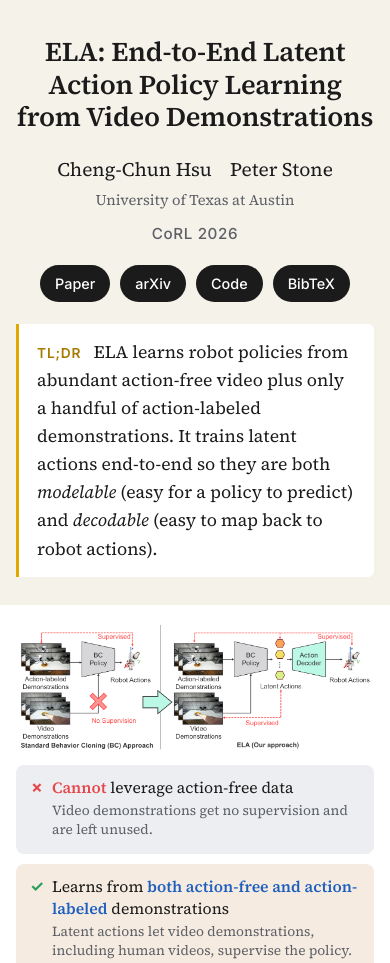
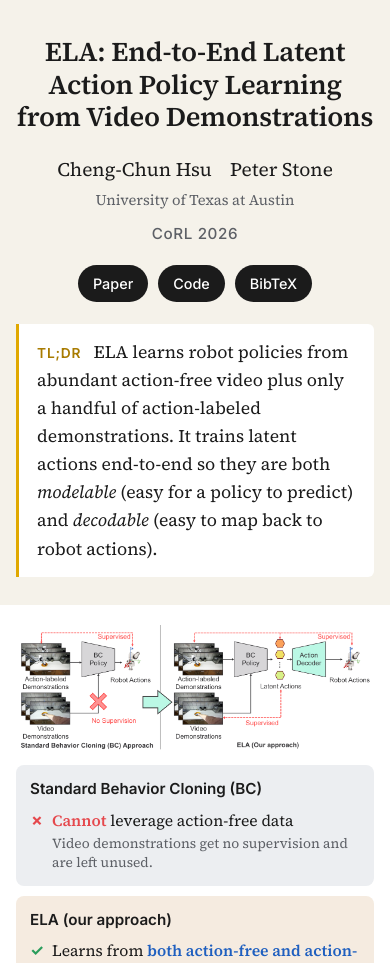
Before and after one commit to end2end-latent-action/end2end-latent-action.github.io, a plain HTML site: page index.html in a window 390 px wide. Shown: the top 963 px of the page. Drawn offline with Linux system fonts and the light colour scheme.

Commit message:
Link the paper PDF and title the teaser boxes on phones
- Paper button links to https://arxiv.org/pdf/2611.05571; arXiv button removed.
- On narrow screens the two Figure 1 boxes stack and no longer sit under
  their teaser halves, so show "Standard Behavior Cloning (BC)" and
  "ELA (our approach)" titles there (hidden on desktop).

Co-Authored-By: Claude Opus 5.5 <noreply@anthropic.com>

```diff
--- a/assets/css/style.css
+++ b/assets/css/style.css
@@ -105,6 +105,8 @@ main > .hero {
 .tc li.yes b { color: #1f5fbf; }
 .tc li.no b { color: #e5484d; }
 .tc li span { display: block; font-size: 0.86rem; color: var(--muted); margin-top: 2px; }
+/* Box titles: only on phones, where the boxes stack and no longer sit under their teaser halves */
+.tc-title { display: none; margin: 0 0 8px; font-family: var(--sans); font-weight: 700; font-size: 0.95rem; }
 
 /* ---------- Sections ---------- */
 section { padding-top: 40px; scroll-margin-top: 12px; }
@@ -180,6 +182,7 @@ footer { color: var(--muted); font-size: 0.82rem; text-align: center; padding: 4
   .links { margin: 18px auto 22px; }
   .btn { padding: 7px 15px; font-size: 0.9rem; }
   .teaser-compare { grid-template-columns: 1fr; }
+  .tc-title { display: block; }
   .defs div { flex-direction: column; gap: 0; }
   h2 { font-size: 1.5rem; }
   section { padding-top: 28px; }
--- a/index.html
+++ b/index.html
@@ -61,10 +61,9 @@
     </p>
     <p class="venue">CoRL 2026</p>
 
-    <!-- TODO: replace #top with the real Paper / arXiv / Code links -->
+    <!-- TODO: replace #top with the real Code link -->
     <div class="links">
-      <a class="btn" href="#top">Paper</a>
-      <a class="btn" href="#top">arXiv</a>
+      <a class="btn" href="https://arxiv.org/pdf/2611.05571" target="_blank" rel="noopener">Paper</a>
       <a class="btn" href="#top">Code</a>
       <a class="btn" href="#citation">BibTeX</a>
     </div>
@@ -79,12 +78,14 @@
          alt="Left: standard behavior cloning trains a policy on action-labeled demonstrations only; video demonstrations provide no supervision. Right: ELA has the policy predict latent actions, supervised on both action-labeled and video demonstrations, and an action decoder maps them to robot actions.">
     <div class="teaser-compare">
       <div class="tc tc-bc">
+        <p class="tc-title">Standard Behavior Cloning (BC)</p>
         <ul>
           <li class="no"><b>Cannot</b> leverage action-free data
             <span>Video demonstrations get no supervision and are left unused.</span></li>
         </ul>
       </div>
       <div class="tc tc-ela">
+        <p class="tc-title">ELA (our approach)</p>
         <ul>
           <li class="yes">Learns from <b>both action-free and action-labeled</b> demonstrations
             <span>Latent actions let video demonstrations, including human videos, supervise the policy.</span></li>
```
